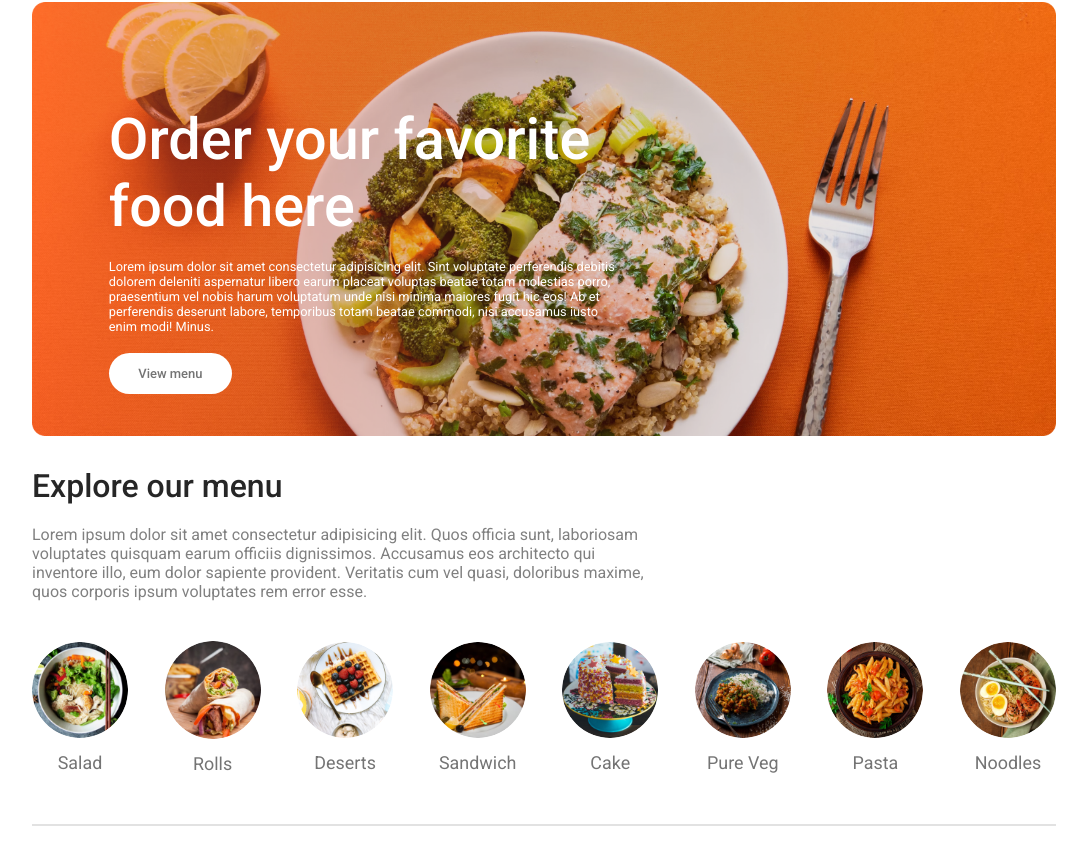
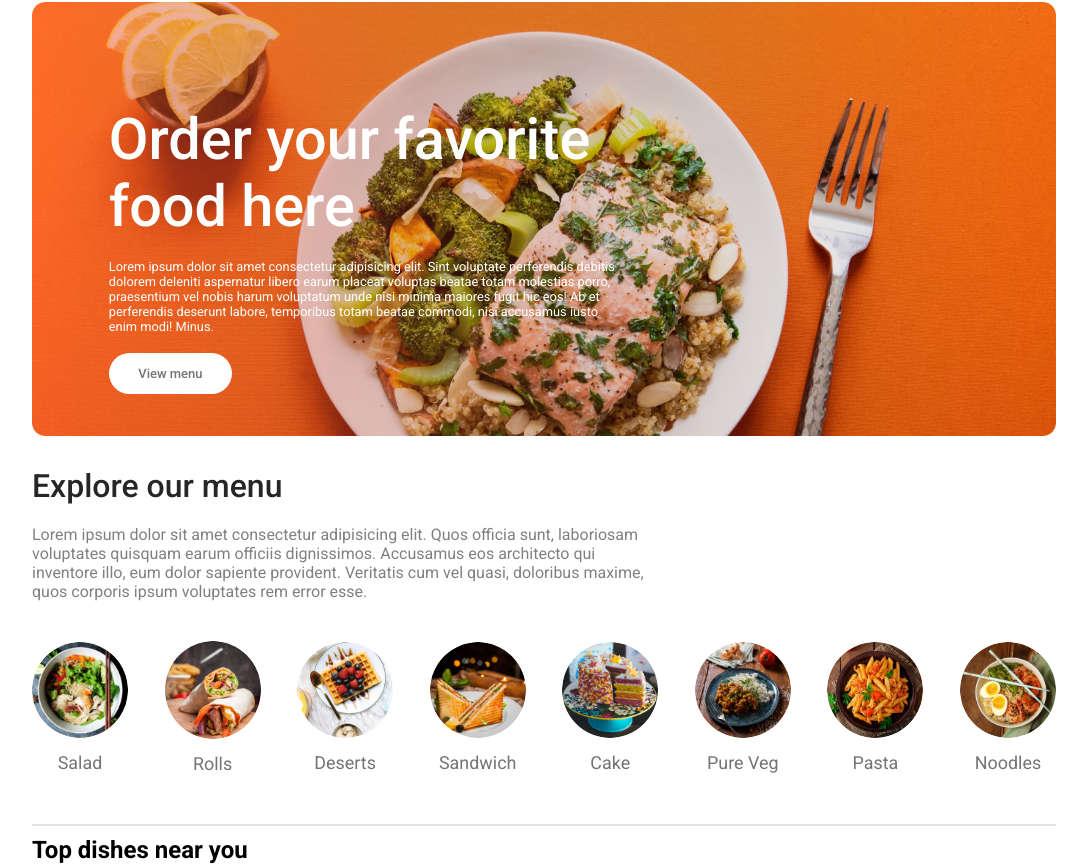
Before and after one commit to Emranhossainshuvo/food-puppy, a React (Vite) app: page / in a window 1280 px wide. Shown: the part 109-973 px from the top of the page, without its empty margins (96-1183 px from the left). Before the commit the page ends 945 px from the top, so only its background shows below. Built offline with nearby package versions, Linux system fonts and the light colour scheme.

Commit message:
imported food list in the fooddisplay component and added food dispaly component in the home page

```diff
--- a/src/Components/FoodDisplay/FoodDisplay.jsx
+++ b/src/Components/FoodDisplay/FoodDisplay.jsx
@@ -1,9 +1,14 @@
+import { useContext } from "react";
 import "./FoodDisplay.css"
+import { StoreContext } from "../../context/StoreContext";
 
 const FoodDisplay = () => {
+
+    const {food_list} = useContext(StoreContext)
+
     return (
-        <div>
-
+        <div className="food-display" id="food-display">
+                <h2>Top dishes near you</h2>
         </div>
     );
 };
--- a/src/pages/Home/Home.jsx
+++ b/src/pages/Home/Home.jsx
@@ -2,6 +2,7 @@
 import ExploreMenu from "../../Components/ExploreMenu/ExploreMenu";
 import Header from "../../Components/Header/Header";
 import "./Home.css"
+import FoodDisplay from "../../Components/FoodDisplay/FoodDisplay";
 
 const Home = () => {
 
@@ -11,6 +12,7 @@
         <div>
                 <Header />
                 <ExploreMenu category={category} setCategory={setCategory} />
+                <FoodDisplay />
         </div>
     );
 };
```
